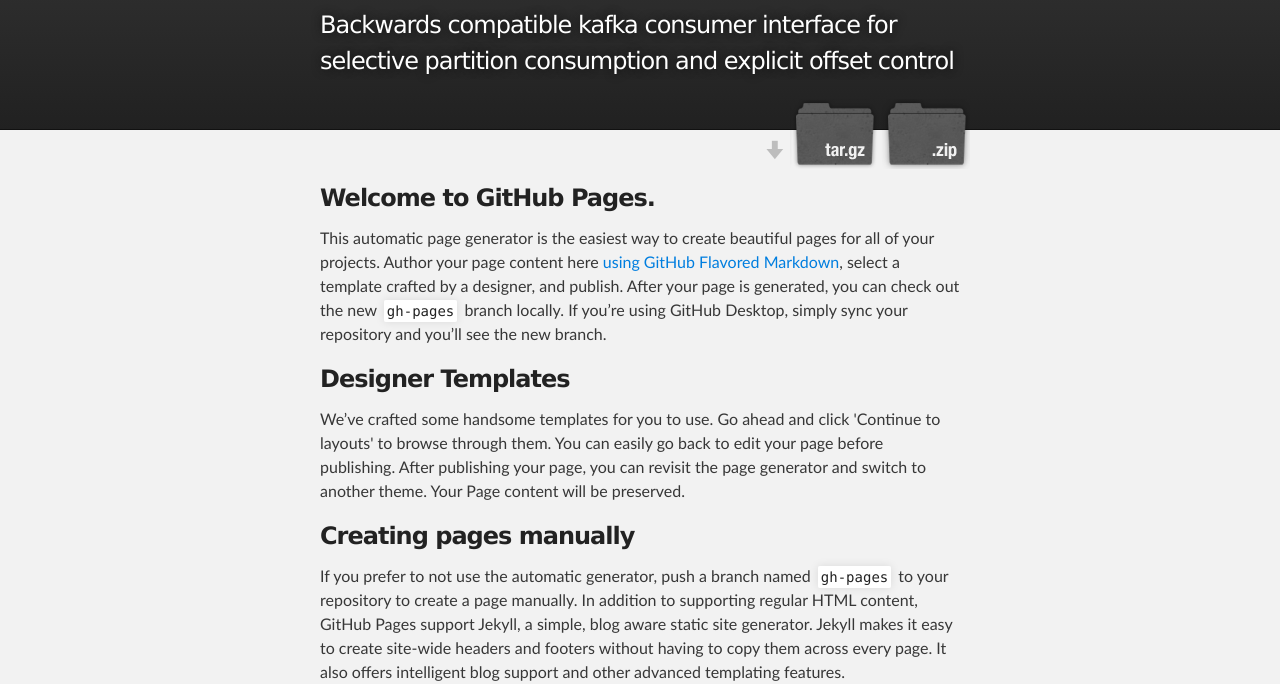
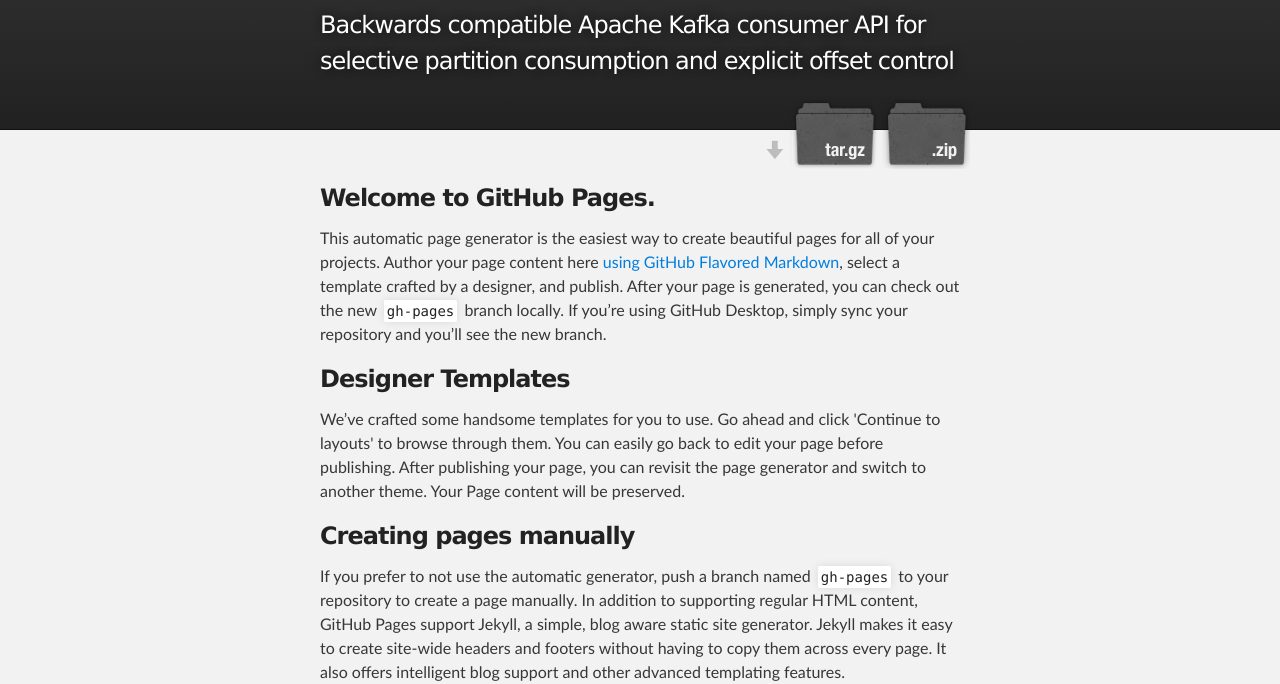
Before and after one commit to researchgate/kafka-metamorph, a plain HTML site: page index.html in a window 1280 px wide. Shown: the part 116-800 px from the top of the page. Drawn offline with Linux system fonts and the light colour scheme.

Commit message:
updated project description

```diff
--- a/index.html
+++ b/index.html
@@ -19,7 +19,7 @@
           <a id="forkme_banner" href="https://github.com/researchgate/kafka-metamorph">View on GitHub</a>
 
           <h1 id="project_title">kafka-metamorph</h1>
-          <h2 id="project_tagline">Backwards compatible kafka consumer interface for selective partition consumption and explicit offset control</h2>
+          <h2 id="project_tagline">Backwards compatible Apache Kafka consumer API for selective partition consumption and explicit offset control</h2>
 
             <section id="downloads">
               <a class="zip_download_link" href="https://github.com/researchgate/kafka-metamorph/zipball/master">Download this project as a .zip file</a>
```
